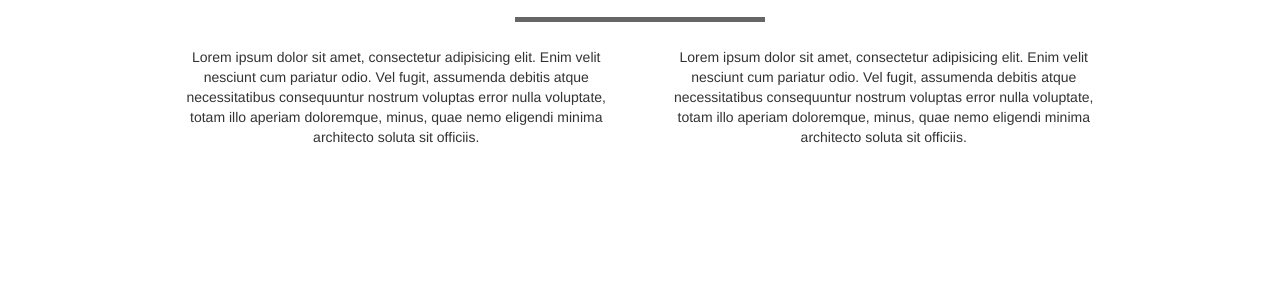
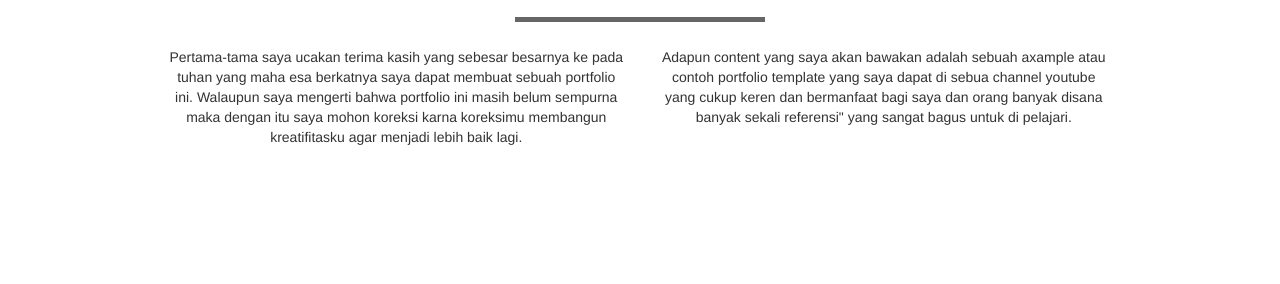
Before and after one commit to chaerulzaky14/chaerulzaky14.github.io, a plain HTML site: page index.html in a window 1280 px wide. Shown: the part 516-800 px from the top of the page. Drawn offline with Linux system fonts and the light colour scheme.

Commit message:
isi content

```diff
--- a/index.html
+++ b/index.html
@@ -72,10 +72,10 @@
 
             <div class="row">
               <div class="col-sm-5 col-sm-offset-1">
-                <p class="pKiri">Lorem ipsum dolor sit amet, consectetur adipisicing elit. Enim velit nesciunt cum pariatur odio. Vel fugit, assumenda debitis atque necessitatibus consequuntur nostrum voluptas error nulla voluptate, totam illo aperiam doloremque, minus, quae nemo eligendi minima architecto soluta sit officiis.</p>
+                <p class="pKiri">Pertama-tama saya ucakan terima kasih yang sebesar besarnya ke pada tuhan yang maha esa berkatnya saya dapat membuat sebuah portfolio ini. Walaupun saya mengerti bahwa portfolio ini masih belum sempurna maka dengan itu saya mohon koreksi karna koreksimu membangun kreatifitasku agar menjadi lebih baik lagi.</p>
               </div>
                <div class="col-sm-5">
-                <p class="pKanan">Lorem ipsum dolor sit amet, consectetur adipisicing elit. Enim velit nesciunt cum pariatur odio. Vel fugit, assumenda debitis atque necessitatibus consequuntur nostrum voluptas error nulla voluptate, totam illo aperiam doloremque, minus, quae nemo eligendi minima architecto soluta sit officiis.</p>
+                <p class="pKanan">Adapun content yang saya akan bawakan adalah sebuah axample atau contoh portfolio template yang saya dapat di sebua channel youtube yang cukup keren dan bermanfaat bagi saya dan orang banyak disana banyak sekali referensi" yang sangat bagus untuk di pelajari.</p>
               </div>
             </div>
 
```
